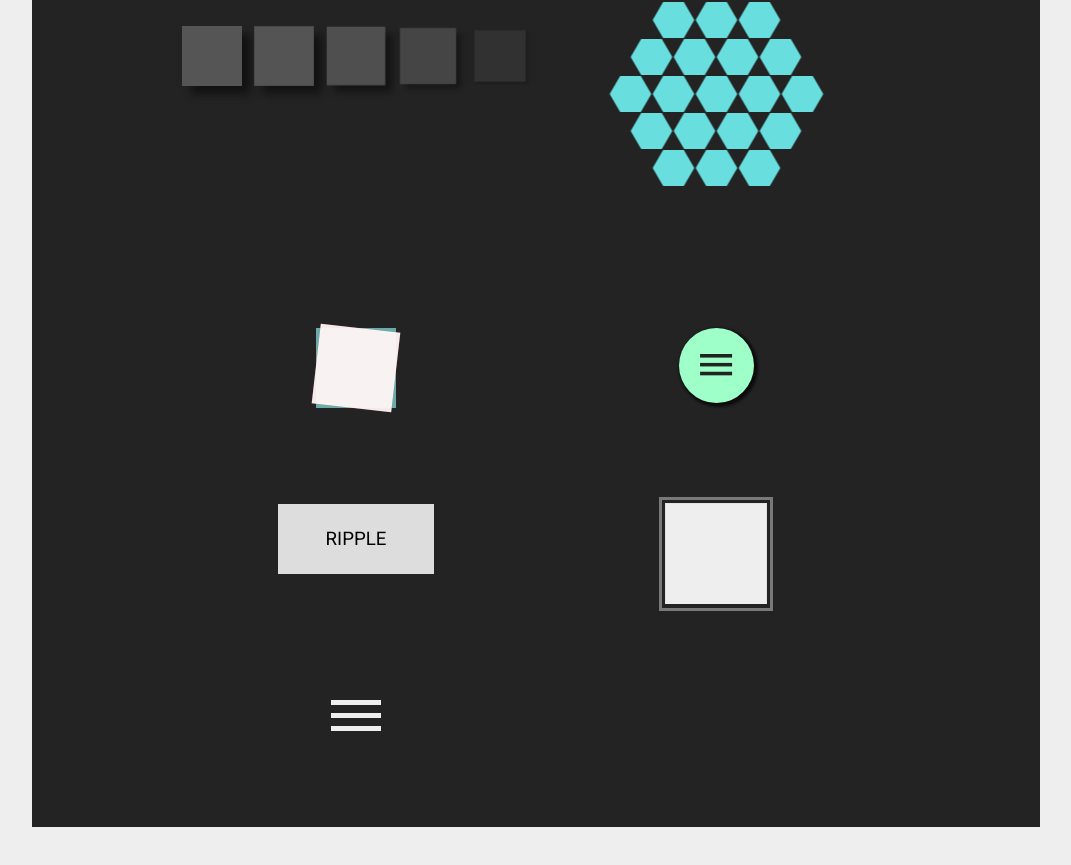
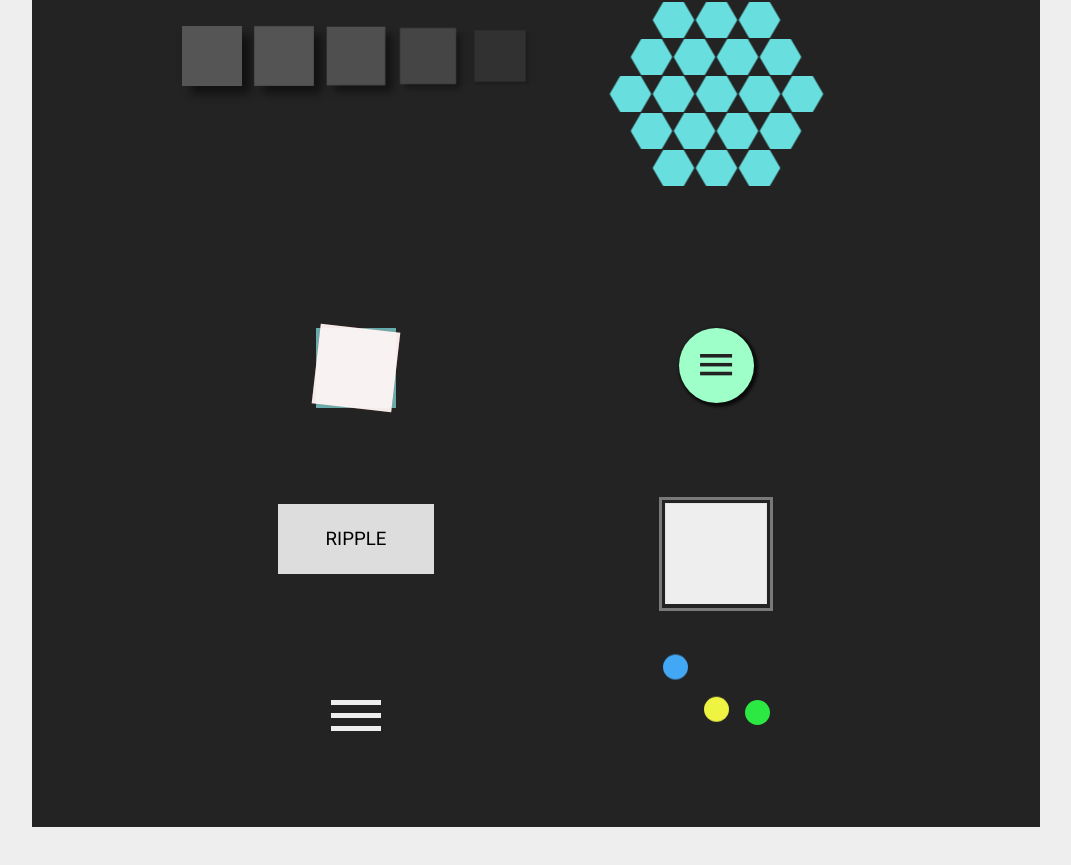
Before and after one commit to Timothylawler/playground, a React (Create React App) app: page / in a window 1280 px wide. Shown: the part 483-1348 px from the top of the page, without its empty margins (104-1175 px from the left). Built offline with nearby package versions, Linux system fonts and the light colour scheme.

Commit message:
bouncing balls

```diff
--- a/src/components/firstSection/firstSection.js
+++ b/src/components/firstSection/firstSection.js
@@ -11,7 +11,8 @@ import {
   ButtonMenu,
   RippleButton,
   Alert,
-  PopoutMenu
+  PopoutMenu,
+  JumpingBalls
 } from '../';
 import './firstSection.css';
 class FirstSection extends Component {
@@ -70,6 +71,10 @@ class FirstSection extends Component {
           <div className="item">
             <PopoutMenu />
           </div>
+
+          <div className="item">
+            <JumpingBalls />
+          </div>
         </div>
       </div>
     );
--- a/src/components/index.js
+++ b/src/components/index.js
@@ -15,3 +15,4 @@ export { ButtonMenu } from './button-menu/button-menu';
 export { RippleButton } from './ripple-button/ripple-button';
 export { Alert } from './alert/alert';
 export { PopoutMenu } from './popout-menu/popout-menu';
+export { JumpingBalls } from './jumping-balls/jumping-balls';
--- /dev/null
+++ b/src/components/jumping-balls/jumping-balls.js
@@ -0,0 +1,18 @@
+import React, { Component } from 'react';
+
+import './jumping-balls.css';
+class JumpingBallsComponent extends Component {
+
+
+  render() {
+    return (
+      <div className="jumping-balls" >
+        <span className="ball"></span>
+        <span className="ball"></span>
+        <span className="ball"></span>
+      </div>
+    );
+  }
+}
+const JumpingBalls = JumpingBallsComponent;
+export {JumpingBalls};
--- /dev/null
+++ b/src/components/jumping-balls/jumping-balls.scss
@@ -0,0 +1,63 @@
+
+
+.jumping-balls{
+  display: flex;
+  justify-content: center;
+
+  span{
+    position: relative;
+    margin: 0px 8px;
+    display: inline-block;
+    width: 25px;
+    height: 25px;
+    border-radius: 50%;
+    background-color: #555;
+    animation: bounce 1500ms infinite;
+
+    &:nth-child(1){
+      margin-left: 0;
+      background-color: #42a7f4;
+    }
+
+    &:nth-child(2){
+      background-color: #eef441;
+      animation-delay: 150ms;
+    }
+
+    &:nth-child(3){
+      margin-right: 0;
+      background-color: #2ce842;
+      animation-delay: 300ms;
+    }
+
+    @keyframes bounce {
+      0%, 15%, 100%{
+        transform: translateY(0px);
+      }
+
+      20% {
+        transform: translateY(10px);
+      }
+
+      40% {
+        transform: translateY(-50px);
+      }
+
+      60% {
+        transform: translateY(25px);
+      }
+
+      70% {
+        transform: translateY(-12.5px);
+      }
+
+      80% {
+        transform: translateY(6px);
+      }
+
+      85%{
+        transform: translateY(0px);
+      }
+    }
+  }
+}
```
